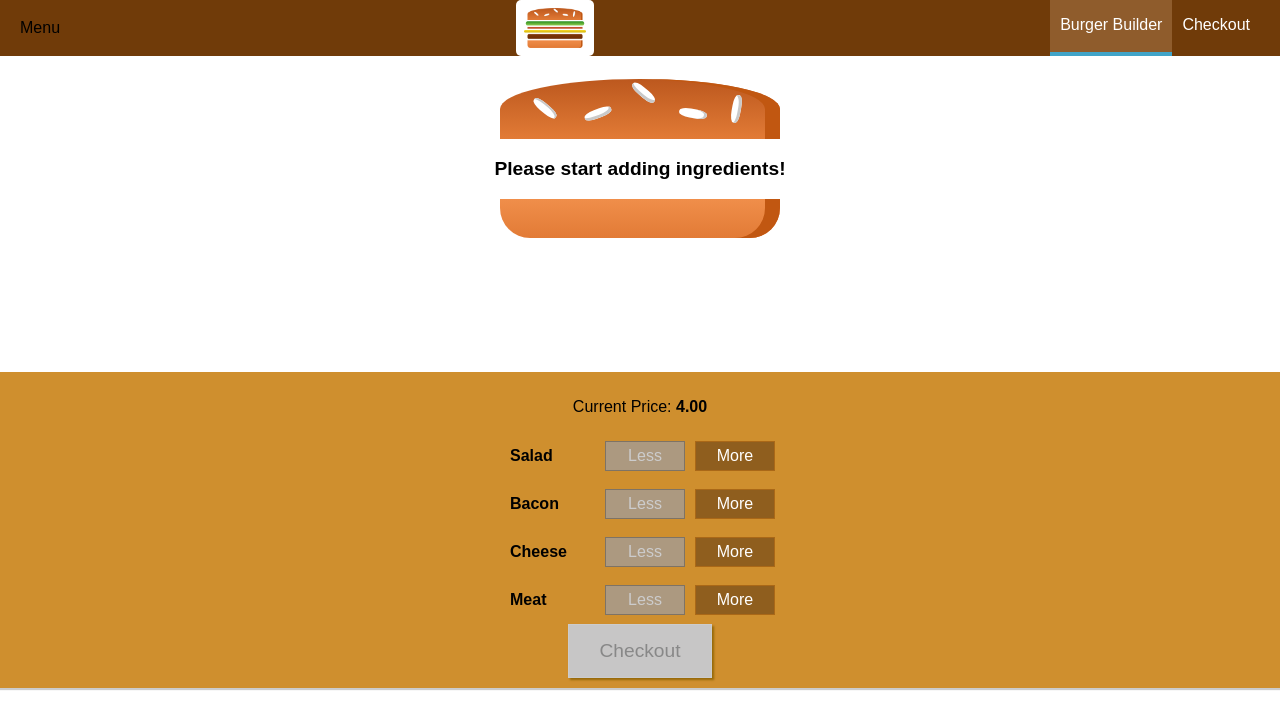
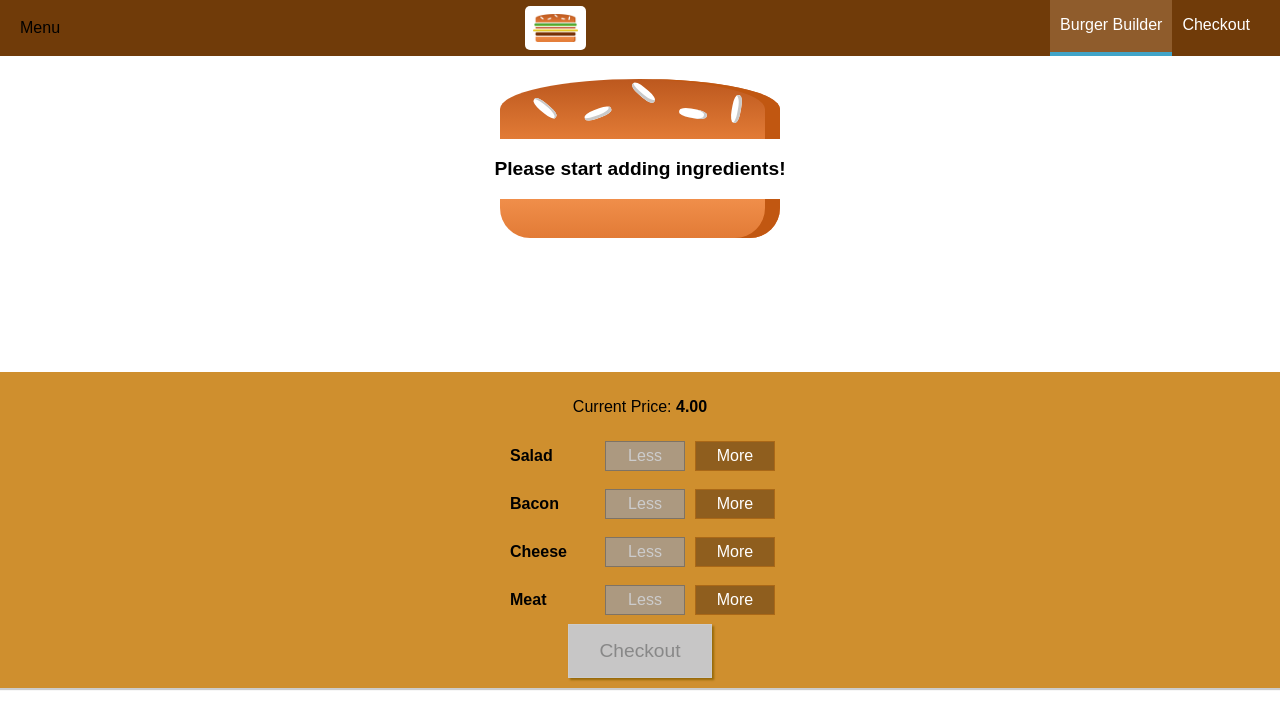
Before and after one commit to aaronsalud/ReactBurgerBuilderApp, a React app: page / in a window 1280 px wide. Shown: the top 728 px of the page. Built offline with nearby package versions, Linux system fonts and the light colour scheme.

Commit message:
Adjust Logo height in Toolbar

```diff
--- a/src/components/Navigation/Toolbar/Toolbar.css
+++ b/src/components/Navigation/Toolbar/Toolbar.css
@@ -16,3 +16,7 @@
 .Toolbar nav{
     height:100%;
 }
+
+.Logo{
+    height:80%;
+}
--- a/src/components/Navigation/Toolbar/Toolbar.js
+++ b/src/components/Navigation/Toolbar/Toolbar.js
@@ -3,10 +3,12 @@ import classes from './Toolbar.css';
 import Logo from '../../Logo/Logo';
 import NavigationItems from '../NavigationItems/NavigationItems';
 
-const toolbar = (props) =>(
+const toolbar = (props) => (
     <header className={classes.Toolbar}>
         <div>Menu</div>
-        <Logo />
+        <div className={classes.Logo}>
+            <Logo />
+        </div>
         <nav>
             <NavigationItems />
         </nav>
```
